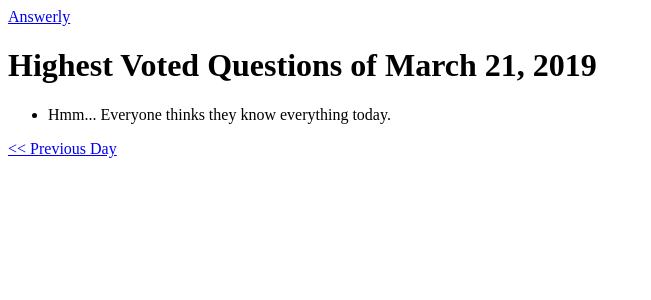
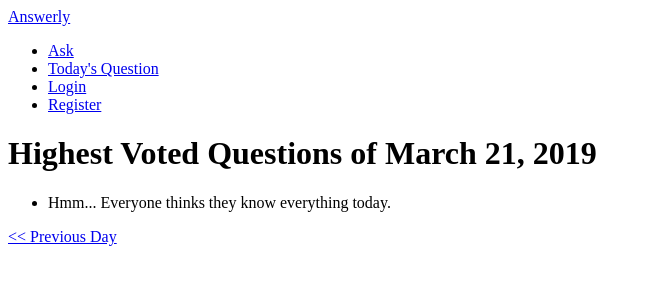
Before and after one commit to MattA9K/Vipsanius, a Django app: page /daily/2019/03/21/ in a window 1280 px wide. Shown: the top 300 px of the page, without its empty margins (0-651 px from the left). Run offline with Django 3.2, Linux system fonts and the light colour scheme; data that the repository does not hold is empty; some libraries are stand-ins or nearby versions.

Commit message:
Create register view is next ON: 170

```diff
--- a/features/routes/__init__.py
+++ /dev/null
@@ -1,3 +0,0 @@
-# Author - Matt Andrzejczuk
-
-from .question_urls import urlpatterns
--- a/features/routes/question_urls.py
+++ b/features/urls.py
@@ -1,6 +1,4 @@
 # Author - Matt Andrzejczuk
-
-# from django.urls.conf import path
 from django.urls import path
 
 from features import views
--- a/security/urls.py
+++ b/security/urls.py
@@ -3,7 +3,6 @@
 from django.urls import path
 from django.contrib.auth import views as auth_views
 
-import security.views
 
 
 app_name = "security"
--- a/security/views.py
+++ b/security/views.py
@@ -1,3 +1,8 @@
 from django.shortcuts import render
+from django.contrib.auth.forms import UserCreationForm
+from django.views.generic.edit import CreateView
 
 # Create your views here.
+class RegisterView(CreateView):
+    template_name = 'user/register.html'
+    form_class = UserCreationForm
--- a/server/urls.py
+++ b/server/urls.py
@@ -15,12 +15,14 @@ Including another URLconf
 """
 from django.contrib import admin
 from django.urls import path, include
-
-import features.routes.question_urls
+from features import views
+import features.urls
 import security.urls
 
 urlpatterns = [
     path('admin/', admin.site.urls),
-    path('', include(features.routes.question_urls, namespace='features')),
+    path('', include(features.urls, namespace='features')),
     path('security/', include(security.urls, namespace='security')),
+    path('q/<int:pk>/answer', views.CreateAnswerView.as_view(), name='answer_question'),
+    path('a/<int:pk>/accept', views.UpdateAnswerAcceptance.as_view(), name='update_answer_acceptance'),
 ]
--- a/templates/base.html
+++ b/templates/base.html
@@ -31,6 +31,31 @@
         <a class="navbar-brand" href="/">Answerly</a>
         <ul class="navbar-nav">
 
+            <li class="nav-item">
+                <a class="nav-link" href="{% url 'features:ask' %}">
+                    Ask
+                </a>
+            </li>
+            <li>
+                <a class="nav-link" href="{% url 'features:index' %}">
+                    Today's Question
+                </a>
+            </li>
+            {% if user.is_authenticated %}
+            <li class="nav-item">
+                <a class="nav-link" href="{% url 'security:login' %}">Login</a>
+
+            </li>
+            {% else %}
+            <li class="nav-item">
+                <a class="nav-link" href="{%  url 'security:login' %}">Login</a>
+
+            </li>
+                <li class="nav-item">
+                    <a class="nav-link" href="{% url 'security:register' %}">Register</a>
+
+                </li>
+            {% endif %}
         </ul>
     </div>
 </nav>
```
Also changed, not shown: features/routes/answer_urls.py (deleted, +0 -12 lines), templates/security/register.html (added, +15 -0 lines).
